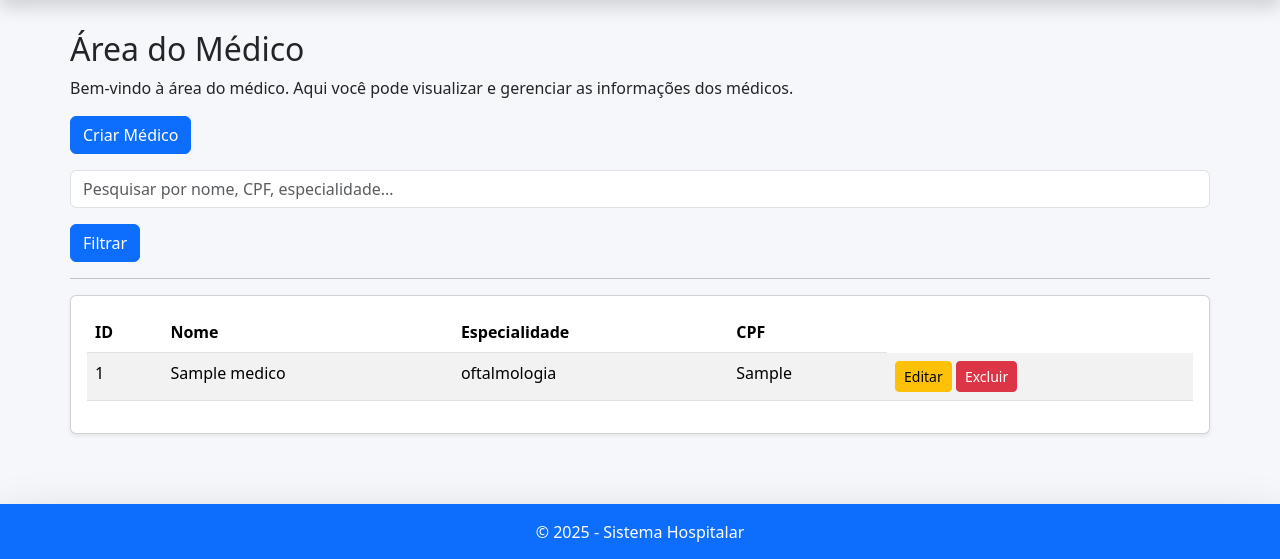
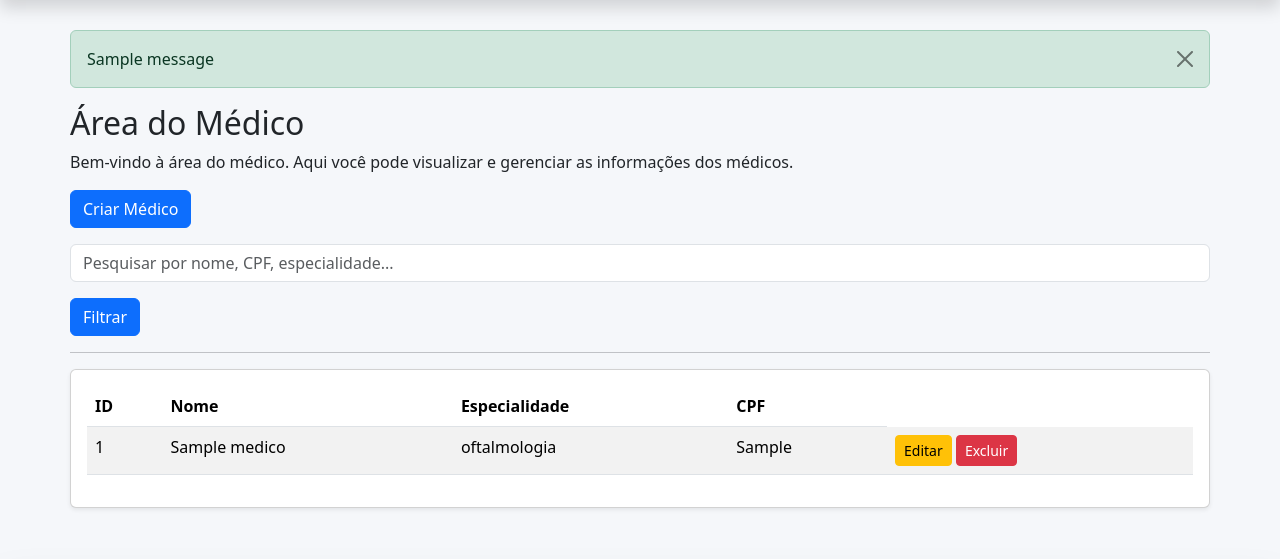
Before and after one commit to CaioAmorim-dev/django-hospital-crud, a Django app: page /medico/ in a window 1280 px wide. Shown: the part 62-621 px from the top of the page. Run offline with Django 5.2, Linux system fonts and the light colour scheme; tables that the repository leaves empty hold one stand-in row (values such as "Sample post"); one stand-in notice (Sample message) is shown.

Commit message:
feat: Criar div para mensagens de erro

```diff
--- a/hospital/templates/base.html
+++ b/hospital/templates/base.html
@@ -99,6 +99,16 @@
 
     <!-- CONTEÚDO -->
     <div class="container content-wrapper">
+        <!-- Mensagens de Feedback -->
+        {% if messages %}
+            {% for message in messages %}
+                <div class="alert alert-{{ message.tags }} alert-dismissible fade show" role="alert">
+                    {{ message }}
+                    <button type="button" class="btn-close" data-bs-dismiss="alert" aria-label="Close"></button>
+                </div>
+            {% endfor %}
+        {% endif %}
+
         {% block content %}{% endblock %}
     </div>
 
```
